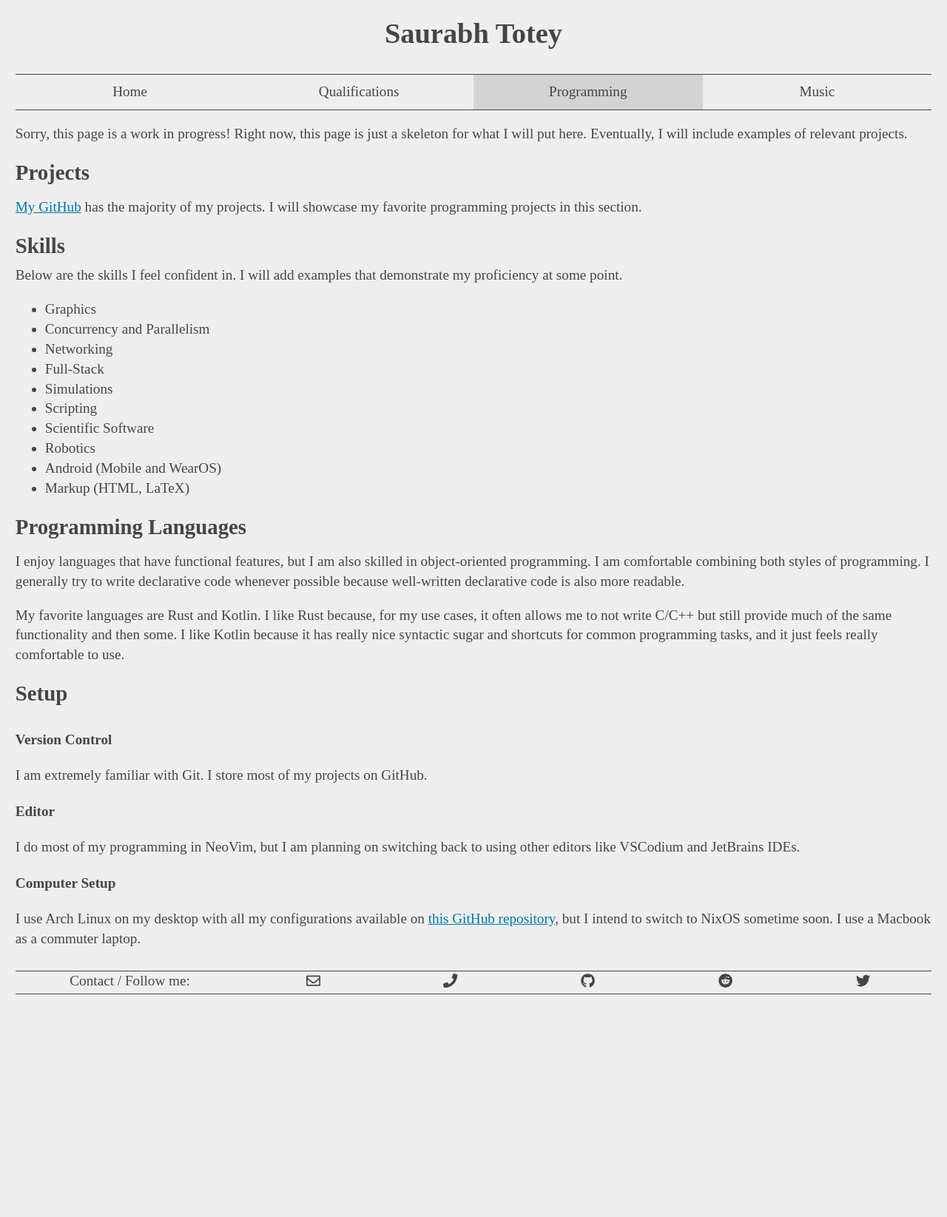
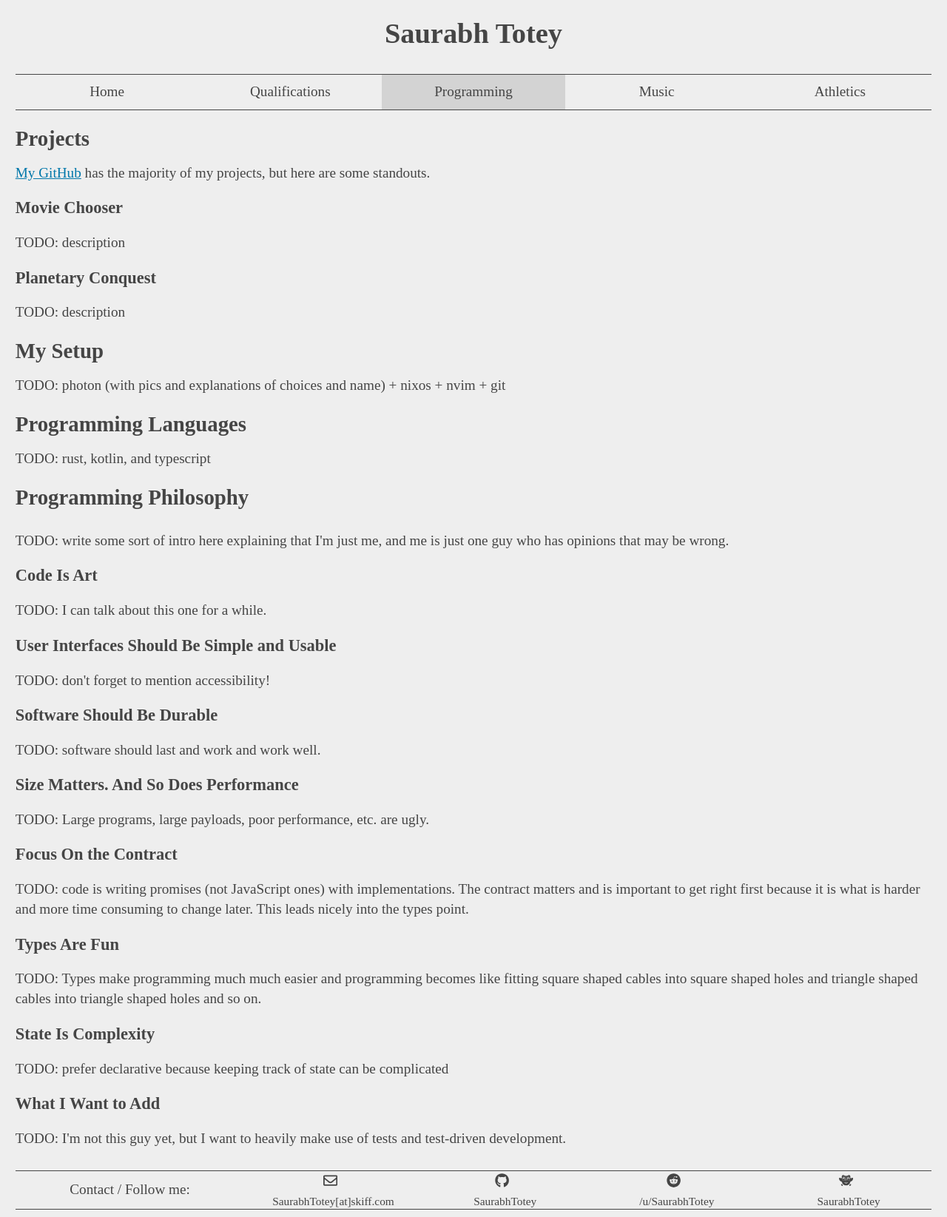
Before and after one commit to SaurabhTotey/Portfolio-Website, a Gatsby site: page /Programming in a window 1280 px wide. Shown: the whole page at 74% size. Before the commit the page ends 1354 px from the top, so only its background shows below. Built offline with nearby package versions, Linux system fonts and the light colour scheme; Gatsby itself is replaced by a stand-in of ours.

Commit message:
Start update/overhaul

```diff
--- a/src/components/Footer.js
+++ b/src/components/Footer.js
@@ -1,28 +1,29 @@
 import React from "react";
-import { FaRegEnvelope, FaPhone, FaGithub, FaReddit, FaTwitter } from "react-icons/fa";
+import { FaRegEnvelope, FaGithub, FaReddit } from "react-icons/fa";
+import { SiDuolingo } from "react-icons/si";
 import ResponsiveContainer from "./ResponsiveContainer";
 import "../styles/Footer.css";
 
 const icons = {
 	email: {
 		icon: FaRegEnvelope,
-		path: "mailto:SaurabhTotey@gmail.com",
-	},
-	phone: {
-		icon: FaPhone,
-		path: "tel:7206482674",
+		path: "mailto:SaurabhToteyAccount@skiff.com",
+		text: "SaurabhTotey[at]skiff.com",
 	},
 	github: {
 		icon: FaGithub,
 		path: "https://www.github.com/SaurabhTotey",
+		text: "SaurabhTotey",
 	},
 	reddit: {
 		icon: FaReddit,
 		path: "https://www.reddit.com/u/SaurabhTotey",
+		text: "/u/SaurabhTotey",
 	},
-	twitter: {
-		icon: FaTwitter,
-		path: "https://twitter.com/SaurabhTotey",
+	duolingo: {
+		icon: SiDuolingo,
+		path: "https://www.duolingo.com/profile/SaurabhTotey",
+		text: "SaurabhTotey",
 	},
 };
 const iconWidth = 100 / Object.keys(icons).length;
@@ -31,18 +32,15 @@ function Footer() {
 	return (
 		<footer>
 			<ResponsiveContainer responsiveWidths={[3, 9]}>
-				<div style={{ width: "100%", textAlign: "center" }}>Contact / Follow me:</div>
+				<div className="promptContainer">Contact / Follow me:</div>
 				<div style={{ width: "100%" }}>
 					{Object.keys(icons).map((icon) => (
-						<a
-							className={"footerLink"}
-							href={icons[icon].path}
-							style={{ width: `${iconWidth}%` }}
-							key={icon}
-							aria-label={icon}
-						>
-							{icons[icon].icon()}
-						</a>
+						<div className="footerLinkContainer" style={{ width: `${iconWidth}%` }} key={icon}>
+							<a className={"footerLink"} href={icons[icon].path} aria-label={icon}>
+								{icons[icon].icon()}
+							</a>
+							<p className="footerLinkText">{icons[icon].text}</p>
+						</div>
 					))}
 				</div>
 			</ResponsiveContainer>
--- a/src/components/Navbar.js
+++ b/src/components/Navbar.js
@@ -8,6 +8,7 @@ const pages = {
 	Qualifications: "/Qualifications",
 	Programming: "/Programming",
 	Music: "/Music",
+	Athletics: "/Athletics",
 };
 //A list of page names
 const pageNames = Object.keys(pages);
--- a/src/pages/Programming.js
+++ b/src/pages/Programming.js
@@ -4,64 +4,58 @@ import "../styles/Programming.css";
 
 const Programming = () => (
 	<Layout>
-		<p>
-			Sorry, this page is a work in progress! Right now, this page is just a skeleton for what I will put here.
-			Eventually, I will include examples of relevant projects.
-		</p>
 		<h2>Projects</h2>
 		<p>
-			<a href={"https://www.github.com/SaurabhTotey"}>My GitHub</a> has the majority of my projects. I will showcase my
-			favorite programming projects in this section.
+			<a href={"https://www.github.com/SaurabhTotey"}>My GitHub</a> has the majority of my projects, but here are some
+			standouts.
 		</p>
-		<h2>Skills</h2>
-		Below are the skills I feel confident in. I will add examples that demonstrate my proficiency at some point.
-		<ul>
-			<li>Graphics</li>
-			<li>Concurrency and Parallelism</li>
-			<li>Networking</li>
-			<li>Full-Stack</li>
-			<li>Simulations</li>
-			<li>Scripting</li>
-			<li>Scientific Software</li>
-			<li>Robotics</li>
-			<li>Android (Mobile and WearOS)</li>
-			<li>Markup (HTML, LaTeX)</li>
-		</ul>
+		<h3>Movie Chooser</h3>
+		<p>TODO: description</p>
+		<h3>Planetary Conquest</h3>
+		<p>TODO: description</p>
+		<h2>My Setup</h2>
+		<p>TODO: photon (with pics and explanations of choices and name) + nixos + nvim + git</p>
 		<h2>Programming Languages</h2>
-		<p>
-			I enjoy languages that have functional features, but I am also skilled in object-oriented programming. I am
-			comfortable combining both styles of programming. I generally try to write declarative code whenever possible
-			because well-written declarative code is also more readable.
-		</p>
-		<p>
-			My favorite languages are Rust and Kotlin. I like Rust because, for my use cases, it often allows me to not write
-			C/C++ but still provide much of the same functionality and then some. I like Kotlin because it has really nice
-			syntactic sugar and shortcuts for common programming tasks, and it just feels really comfortable to use.
-		</p>
-		<h2 id="setup-title">Setup</h2>
-		<div id="all-setup-content">
-			<div id="normal-setup-content">
-				<h4>Version Control</h4>
-				<p>I am extremely familiar with Git. I store most of my projects on GitHub.</p>
-				<h4>Editor</h4>
+		<p>TODO: rust, kotlin, and typescript</p>
+		<h2 id="philosophy-section-title">Programming Philosophy</h2>
+		<div id="all-philosophy-section-content">
+			<div id="normal-philosophy-section-content">
 				<p>
-					I do most of my programming in NeoVim, but I am planning on switching back to using other editors like
-					VSCodium and JetBrains IDEs.
+					TODO: write some sort of intro here explaining that I&apos;m just me, and me is just one guy who has opinions
+					that may be wrong.
 				</p>
-				<h4>Computer Setup</h4>
+				<h3>Code Is Art</h3>
+				<p>TODO: I can talk about this one for a while.</p>
+				<h3>User Interfaces Should Be Simple and Usable</h3>
+				<p>TODO: don&apos;t forget to mention accessibility!</p>
+				<h3>Software Should Be Durable</h3>
+				<p>TODO: software should last and work and work well.</p>
+				<h3>Size Matters. And So Does Performance</h3>
+				<p>TODO: Large programs, large payloads, poor performance, etc. are ugly.</p>
+				<h3>Focus On the Contract</h3>
 				<p>
-					I use Arch Linux on my desktop with all my configurations available on{" "}
-					<a href="https://www.github.com/SaurabhTotey/Configs">this GitHub repository</a>, but I intend to switch to
-					NixOS sometime soon. I use a Macbook as a commuter laptop.
+					TODO: code is writing promises (not JavaScript ones) with implementations. The contract matters and is
+					important to get right first because it is what is harder and more time consuming to change later. This leads
+					nicely into the types point.
 				</p>
+				<h3>Types Are Fun</h3>
+				<p>
+					TODO: Types make programming much much easier and programming becomes like fitting square shaped cables into
+					square shaped holes and triangle shaped cables into triangle shaped holes and so on.
+				</p>
+				<h3>State Is Complexity</h3>
+				<p>TODO: prefer declarative because keeping track of state can be complicated</p>
+				<h3>What I Want to Add</h3>
+				<p>TODO: I&apos;m not this guy yet, but I want to heavily make use of tests and test-driven development.</p>
 			</div>
-			<div id="hidden-setup-content" area-hidden={true}>
+			<div id="hidden-philosophy-section-content" aria-hidden={true}>
 				<h4>The Text Purity Proverbs</h4>
-				<p>The enlightened individual who seeks aesthetics removes trailing whitespace. That is beauty.</p>
 				<p>
-					The enlightened individual who seeks consistency ensures that every line, including the last line, ends with a
-					newline character. That is equality.
+					The enlightened individual who seeks consistency ensures that collections separated by delineators &mdash;
+					including lines of a file separated by newline characters &mdash; have the delineator after the last item too.
+					That is equality.
 				</p>
+				<p>The enlightened individual who seeks aesthetics removes unnecessary trailing whitespace. That is beauty.</p>
 				<p>
 					The enlightened individual who seeks semantic correctness uses tabs for indentation and spaces for alignment.
 					That is meaning.
--- a/src/styles/Footer.css
+++ b/src/styles/Footer.css
@@ -1,6 +1,21 @@
+.promptContainer {
+	width: 100%;
+	height: 100%;
+	text-align: center;
+	display: flex;
+	justify-content: center;
+	align-items: center;
+}
+
+.footerLinkContainer {
+	display: inline-block;
+	vertical-align: top;
+}
+
 .footerLink {
-	display: inline-block;
 	text-align: center;
+	display: block;
+	width: 100%;
 	padding-top: 3px;
 	color: inherit;
 }
@@ -9,6 +24,16 @@
 	background-color: silver;
 }
 
+.footerLinkText {
+	text-align: center;
+	display: block;
+	width: 100%;
+	padding: 0 4px;
+	margin: 0;
+	overflow-wrap: break-word;
+	font-size: 0.8em;
+}
+
 footer {
 	margin-top: 10px;
 	margin-bottom: 10px;
--- a/src/styles/Navbar.css
+++ b/src/styles/Navbar.css
@@ -33,7 +33,7 @@
 
 @media (min-width: 900px) {
 	.navbarItem {
-		width: 25%;
+		width: 20%;
 		float: left;
 	}
 }
--- a/src/styles/Programming.css
+++ b/src/styles/Programming.css
@@ -2,27 +2,27 @@
 	--transition-delay: 60s;
 }
 
-#all-setup-content {
+#all-philosophy-section-content {
 	display: grid;
 }
 
-#normal-setup-content,
-#hidden-setup-content {
+#normal-philosophy-section-content,
+#hidden-philosophy-section-content {
 	grid-row: 1;
 	grid-column: 1;
 }
 
-#hidden-setup-content {
+#hidden-philosophy-section-content {
 	visibility: hidden;
 }
 
-#setup-title:hover + #all-setup-content #normal-setup-content {
+#philosophy-section-title:hover + #all-philosophy-section-content #normal-philosophy-section-content {
 	visibility: hidden;
 	transition-property: visibility;
 	transition-delay: var(--transition-delay);
 }
 
-#setup-title:hover + #all-setup-content #hidden-setup-content {
+#philosophy-section-title:hover + #all-philosophy-section-content #hidden-philosophy-section-content {
 	visibility: visible;
 	transition-property: visibility;
 	transition-delay: var(--transition-delay);
```
Also changed, not shown: package.json (+12 -12 lines), src/pages/Athletics.js (added, +12 -0 lines), src/pages/Music.js (+1 -38 lines), src/pages/Qualifications.js (+12 -20 lines), src/pages/index.js (+18 -9 lines), README.md, 1 other file.
